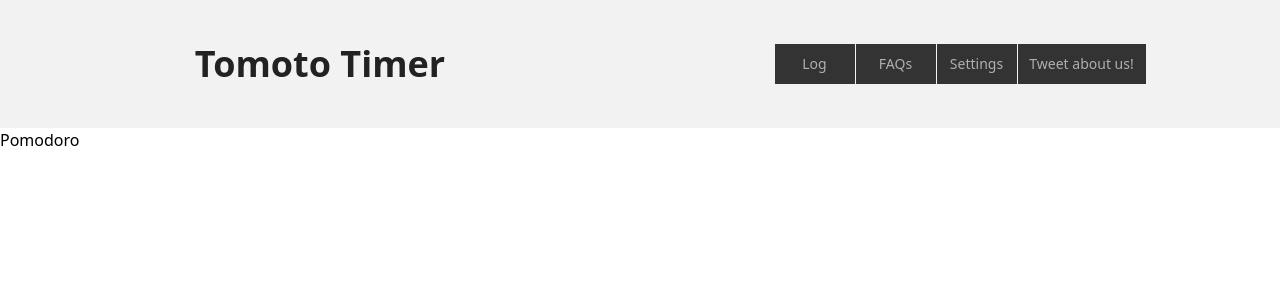
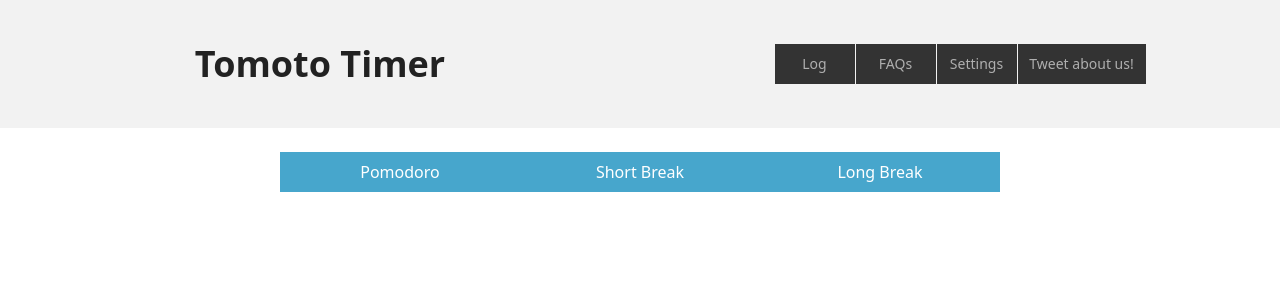
Before and after one commit to Danny4life/pomodoro, a React app: page / in a window 1280 px wide. Shown: the top 300 px of the page. Built offline with nearby package versions, Linux system fonts and the light colour scheme; the HTML template or start-up script is replaced by a standard one.

Commit message:
create buttons for setting timer

```diff
--- a/src/page/homepage/Home.jsx
+++ b/src/page/homepage/Home.jsx
@@ -17,7 +17,12 @@ const Home = () => {
                 </header>
             </nav>
             <section>
-                <button className="w-14 h-5">Pomodoro</button>
+                <ul className="flex justify-center items-center pt-6">
+                    <li><button className="w-60 h-10 bg-[#47A6CC] hover:bg-[#3784A1] border-[#1e728c] text-white text-base">Pomodoro</button></li>
+                     <li><button className="w-60 h-10 bg-[#47A6CC] hover:bg-[#3784A1] border-[#1e728c] text-white text-base">Short Break</button></li>
+                     <li><button className="w-60 h-10 bg-[#47A6CC] hover:bg-[#3784A1] border-[#1e728c] text-white text-base">Long Break</button></li>
+                </ul>
+
             </section>
         </section>
      );
```
